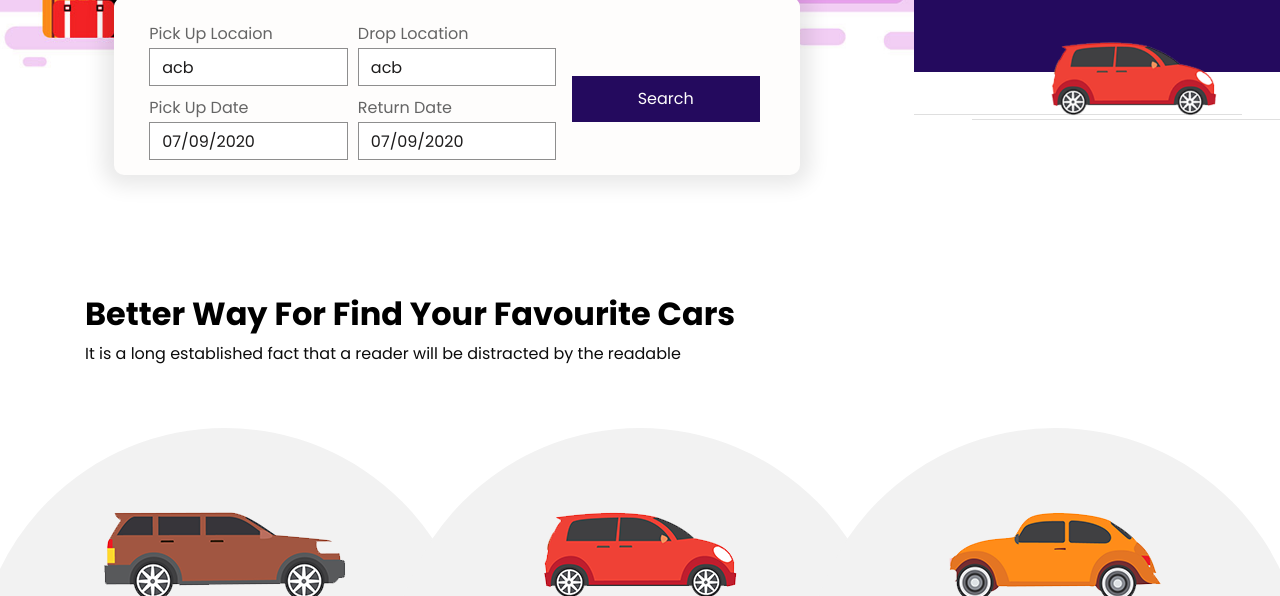
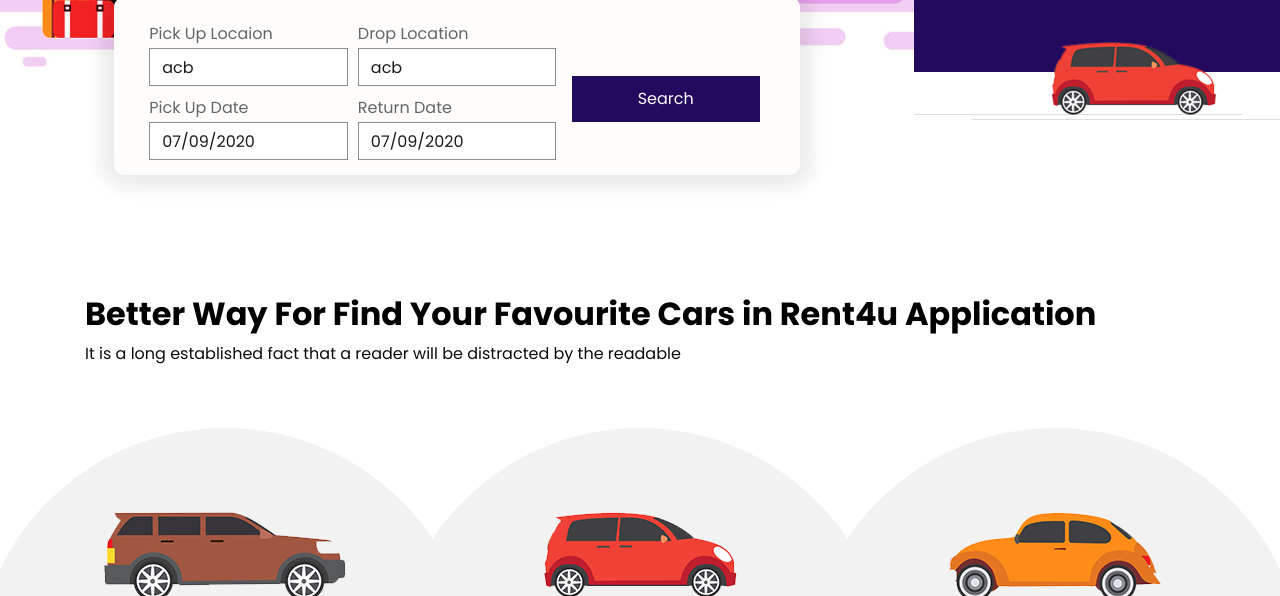
Before and after one commit to Vinitha-Nayak/Car-Project, a plain HTML site: page index.html in a window 1280 px wide. Shown: the part 504-1100 px from the top of the page. Drawn offline with nearby package versions, Linux system fonts and the light colour scheme.

Commit message:
Update index.html

```diff
--- a/index.html
+++ b/index.html
@@ -12,7 +12,7 @@
   <meta name="description" content="" />
   <meta name="author" content="" />
 
-  <title>Rent4u</title>
+  <title>Rent4u Application</title>
 
   <!-- slider stylesheet -->
   <link rel="stylesheet" type="text/css" href="https://cdnjs.cloudflare.com/ajax/libs/OwlCarousel2/2.3.4/assets/owl.carousel.min.css" />
@@ -179,7 +179,7 @@
     <div class="container">
       <div class="heading_container">
         <h2>
-          Better Way For Find Your Favourite  Cars
+          Better Way For Find Your Favourite Cars in Rent4u Application
         </h2>
         <p>
           It is a long established fact that a reader will be distracted by the readable
```
